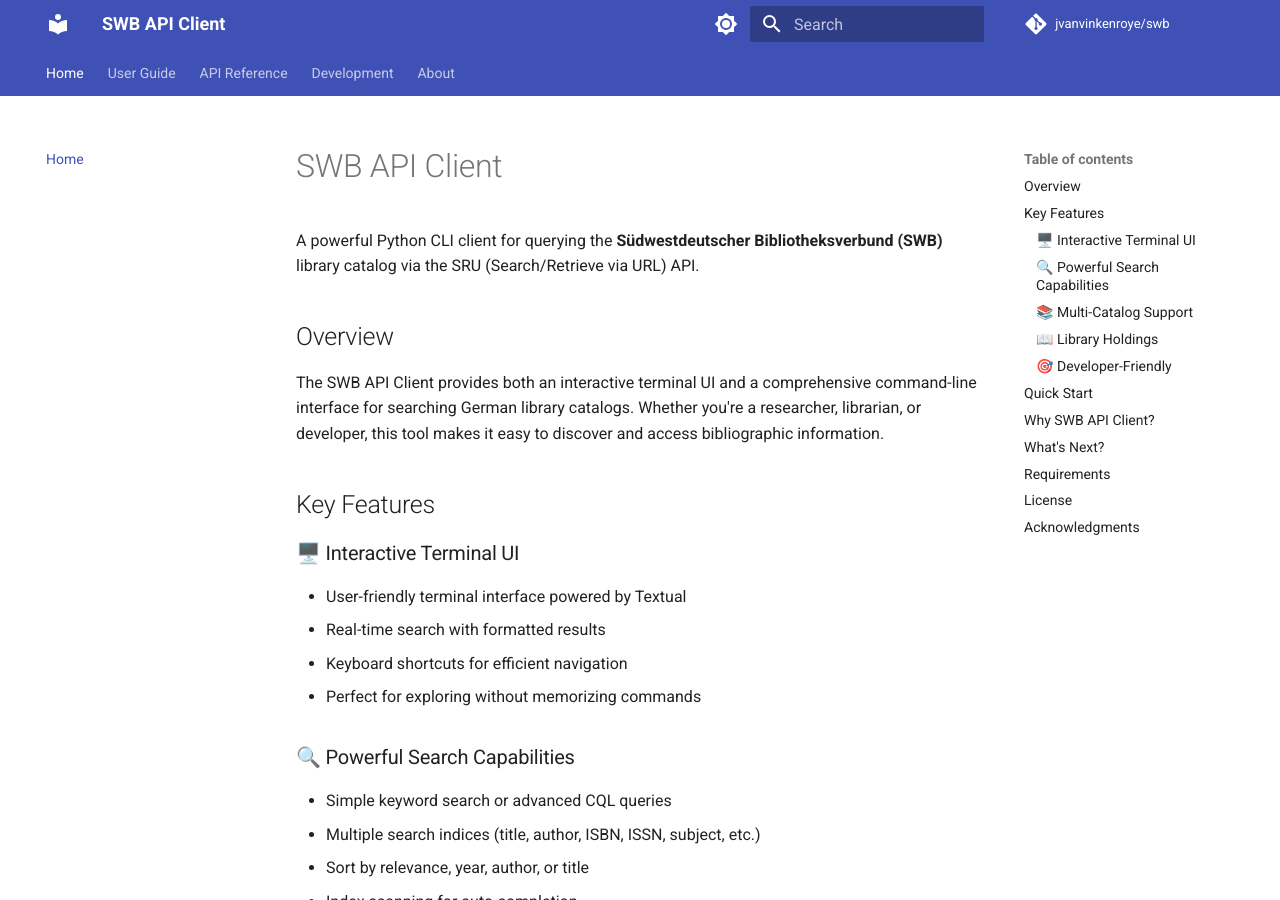
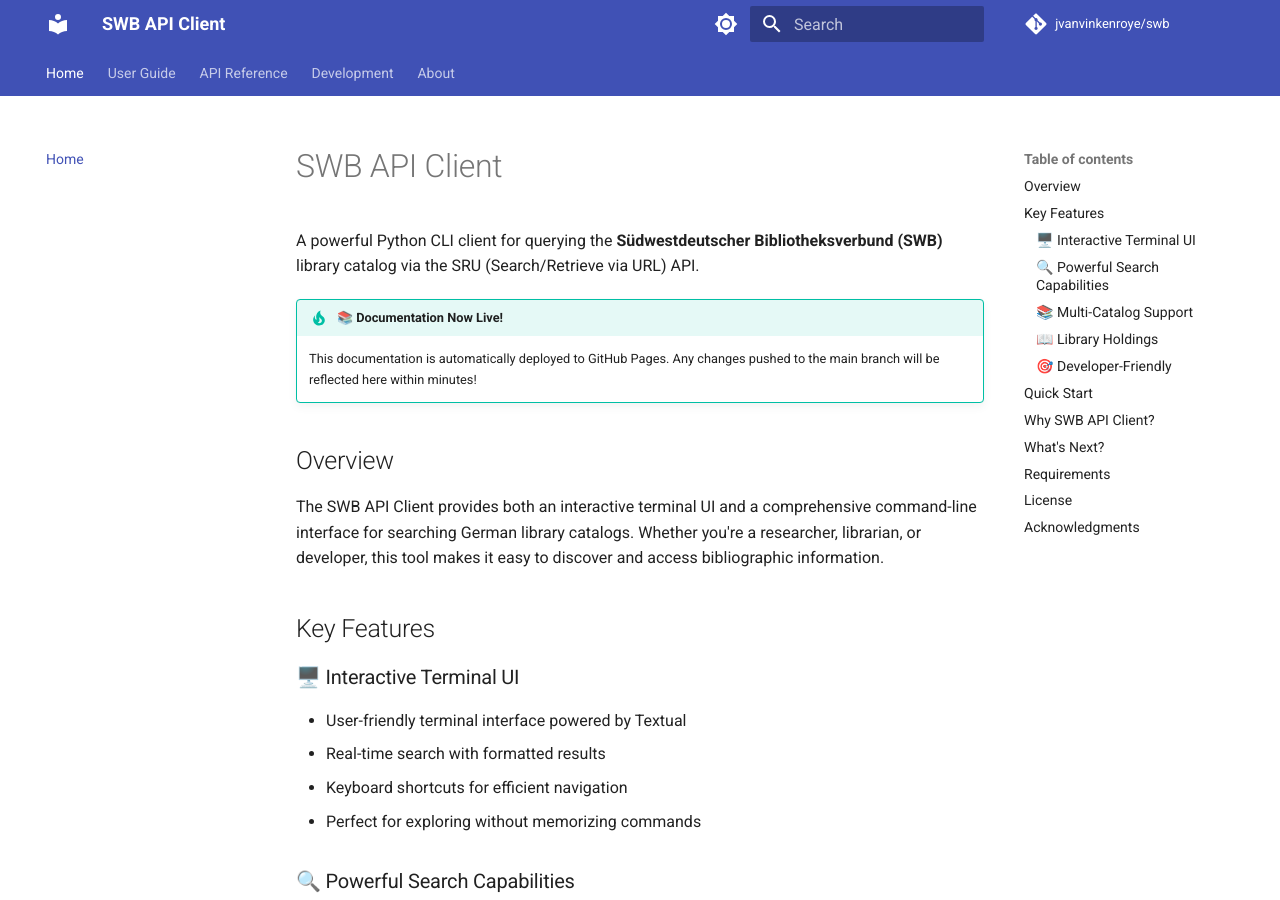
Before and after one commit to jvanvinkenroye/swb, an MkDocs documentation site: the page built from docs/index.md, in a window 1280 px wide and 900 px high. Built offline with MkDocs 1.6.1 and Material for MkDocs 9.7.7, drawn with Linux system fonts in a browser that asks for light colours; comment, search, counter and statistics services are not loaded.

Commit message:
Test docs update: Add auto-deployment notice

```diff
--- a/docs/index.md
+++ b/docs/index.md
@@ -1,6 +1,9 @@
 # SWB API Client
 
 A powerful Python CLI client for querying the **Südwestdeutscher Bibliotheksverbund (SWB)** library catalog via the SRU (Search/Retrieve via URL) API.
+
+!!! tip "📚 Documentation Now Live!"
+    This documentation is automatically deployed to GitHub Pages. Any changes pushed to the main branch will be reflected here within minutes!
 
 ## Overview
 
```
